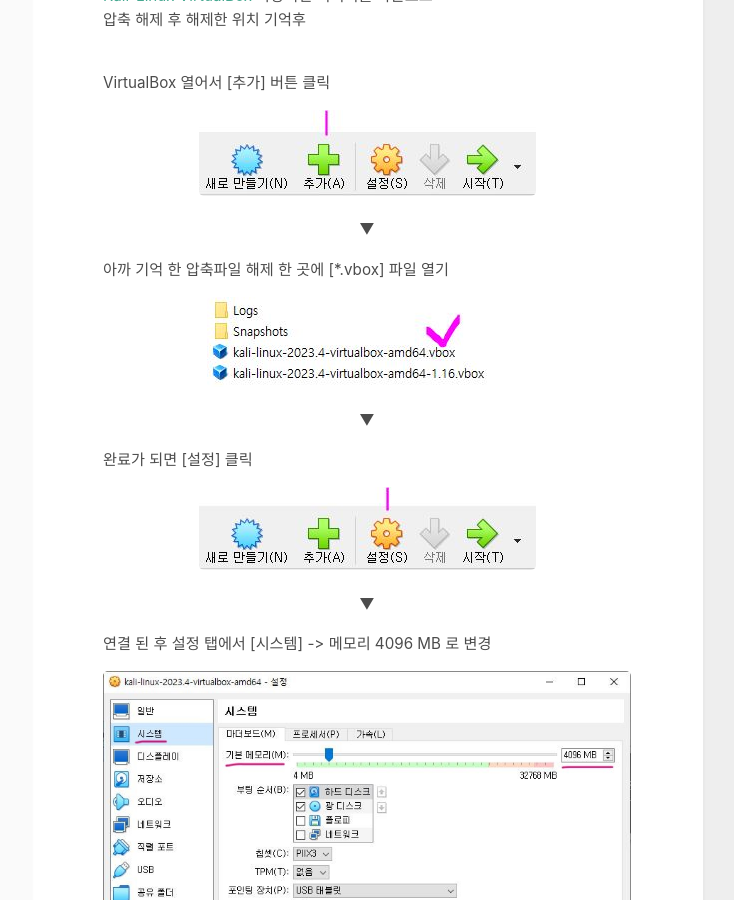
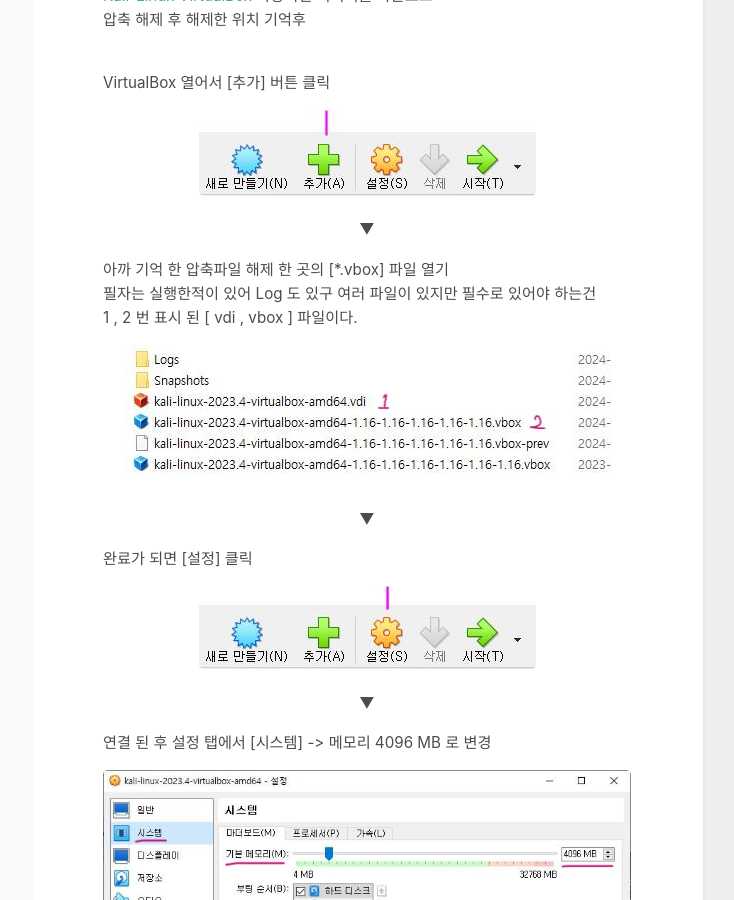
Before and after one commit to ghdudwkd4/ghdudwkd4.github.io, a Jekyll site: the page built from _posts/os/2024-01-11-Kali-Linux-1.md, in a window 1280 px wide and 900 px high, scrolled down 762 px. Shown: the whole window, without its empty margins (417-1151 px from the left). Built offline with Jekyll 4.4.1, drawn with Linux system fonts in a browser that asks for light colours.

Commit message:
os kaliLinux 이미지 변경

```diff
--- a/_posts/os/2024-01-11-Kali-Linux-1.md
+++ b/_posts/os/2024-01-11-Kali-Linux-1.md
@@ -36,7 +36,9 @@ VirtualBox 열어서 [추가] 버튼 클릭<br >
 
 <p style="text-align: center;">▼</p>
 
-아까 기억 한 압축파일 해제 한 곳에 [*.vbox] 파일 열기
+아까 기억 한 압축파일 해제 한 곳의 [*.vbox] 파일 열기<br >
+필자는 실행한적이 있어 Log 도 있구 여러 파일이 있지만 필수로 있어야 하는건<br >
+1 , 2 번 표시 된 [ vdi , vbox ] 파일이다.
 <p style="text-align: center;"><img src="/assets/img/os/kaliLinux/kaliLinux_1-2.jpg" alt="Kali-Linux 추가-2" /></p>
 
 <p style="text-align: center;">▼</p>
```
Also changed, not shown: assets/img/os/kaliLinux/kaliLinux_1-2.jpg.
